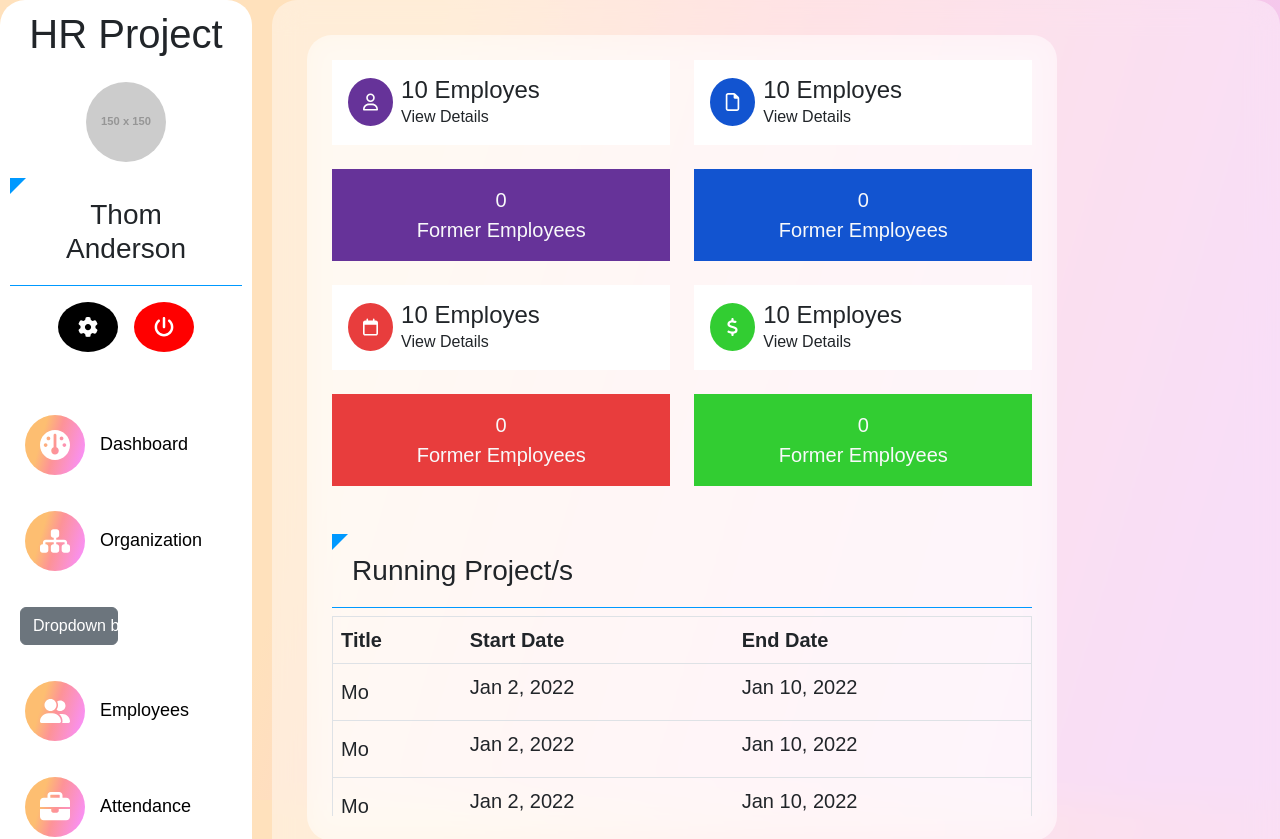
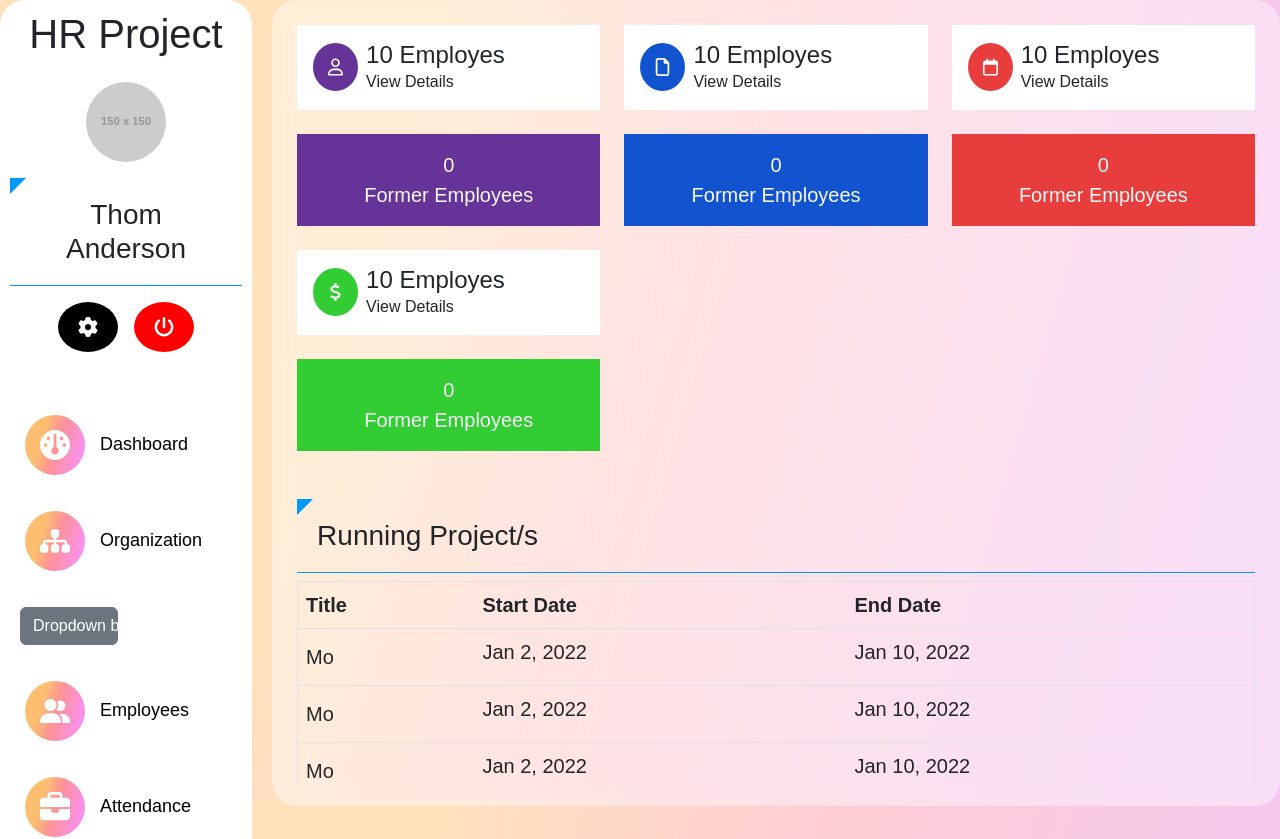
Before and after one commit to farghly/HR-Management-System, a React (Create React App) app: page / in a window 1280 px wide. Shown: the top 839 px of the page. Built offline with nearby package versions, Linux system fonts and the light colour scheme.

Commit message:
Update Dashboard

```diff
--- a/src/components/Dashboard/Dashboard.js
+++ b/src/components/Dashboard/Dashboard.js
@@ -2,11 +2,7 @@ import "./dashboard.css";
 import Navbar from "../Navbar/Navbar";
 function Dashboard() {
   return (
-    <section>
-      <div className="container-fluid dashboard">
-
-
-          <div className="child-2">
+          <>
             <div className="details-cards d-grid gap-4 pb-5">
               <div className="one d-flex gap-4 flex-column details-card">
                 <div className="first-card bg-white d-flex align-items-center p-3">
@@ -113,10 +109,9 @@ function Dashboard() {
               </table>
             </div>
             {/* end of table */}
-          </div>
-        </div>
 
-    </section>
+        </>
+
   );
 }
 
```
